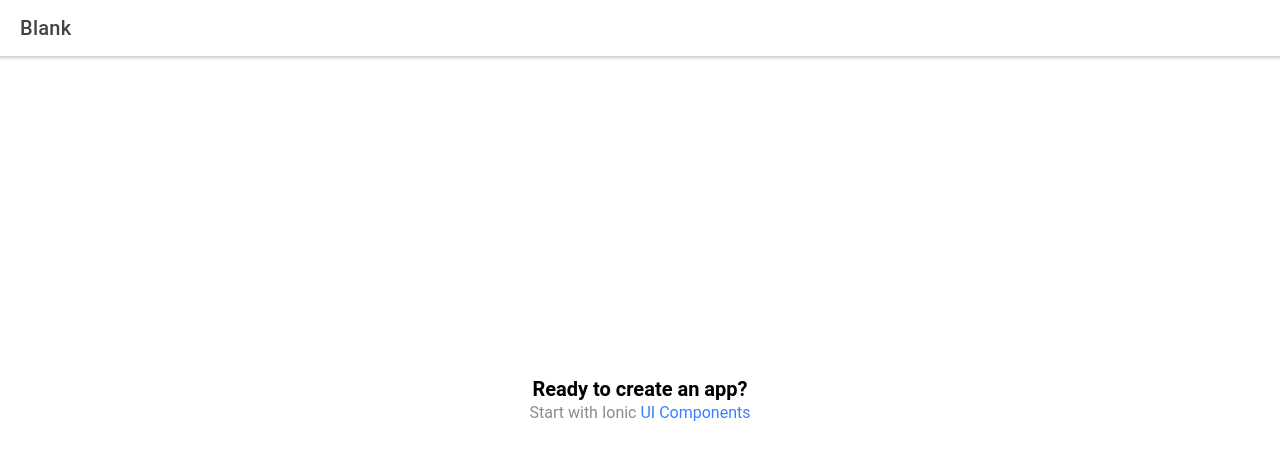
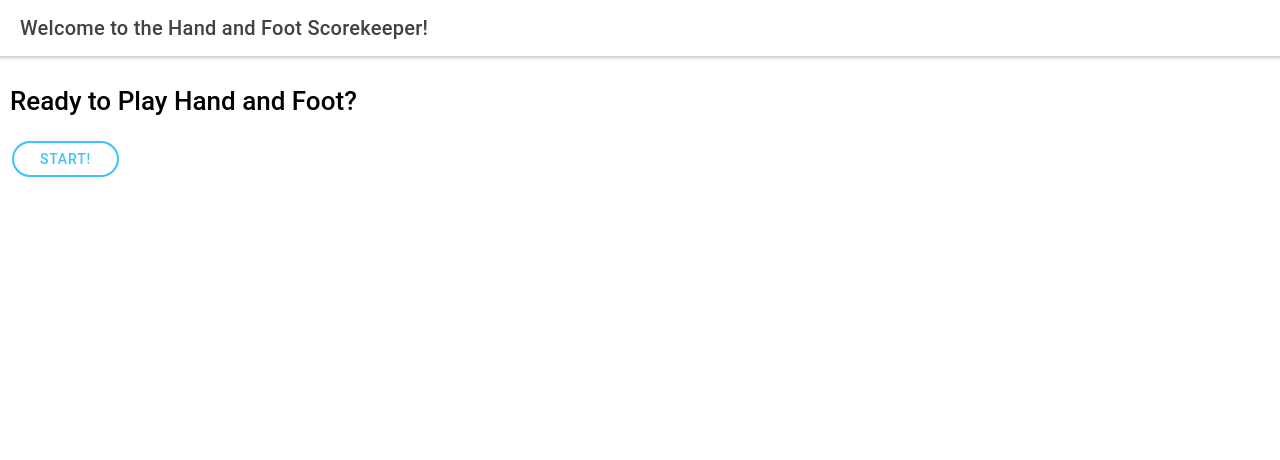
Before and after one commit to Poisonite/handAndFootScorekeeper, a React (Create React App) app in the folder hfScorekeeper/: page /home in a window 1280 px wide. Shown: the top 460 px of the page. Built offline with nearby package versions, Linux system fonts and the light colour scheme.

Commit message:
First 2 views completed
Still need to build team creation view and game play view with stats

```diff
--- a/hfScorekeeper/src/App.tsx
+++ b/hfScorekeeper/src/App.tsx
@@ -1,26 +1,26 @@
-import { Redirect, Route } from 'react-router-dom';
-import { IonApp, IonRouterOutlet } from '@ionic/react';
-import { IonReactRouter } from '@ionic/react-router';
-import Home from './pages/Home';
+import { Redirect, Route } from "react-router-dom";
+import { IonApp, IonRouterOutlet } from "@ionic/react";
+import { IonReactRouter } from "@ionic/react-router";
+import Home from "./pages/Home";
 
 /* Core CSS required for Ionic components to work properly */
-import '@ionic/react/css/core.css';
+import "@ionic/react/css/core.css";
 
 /* Basic CSS for apps built with Ionic */
-import '@ionic/react/css/normalize.css';
-import '@ionic/react/css/structure.css';
-import '@ionic/react/css/typography.css';
+import "@ionic/react/css/normalize.css";
+import "@ionic/react/css/structure.css";
+import "@ionic/react/css/typography.css";
 
 /* Optional CSS utils that can be commented out */
-import '@ionic/react/css/padding.css';
-import '@ionic/react/css/float-elements.css';
-import '@ionic/react/css/text-alignment.css';
-import '@ionic/react/css/text-transformation.css';
-import '@ionic/react/css/flex-utils.css';
-import '@ionic/react/css/display.css';
+import "@ionic/react/css/padding.css";
+import "@ionic/react/css/float-elements.css";
+import "@ionic/react/css/text-alignment.css";
+import "@ionic/react/css/text-transformation.css";
+import "@ionic/react/css/flex-utils.css";
+import "@ionic/react/css/display.css";
 
 /* Theme variables */
-import './theme/variables.css';
+import "./theme/variables.css";
 
 const App: React.FC = () => (
   <IonApp>
@@ -32,6 +32,9 @@ const App: React.FC = () => (
         <Route exact path="/">
           <Redirect to="/home" />
         </Route>
+        <Route>
+          <Redirect to="/home" />
+        </Route>
       </IonRouterOutlet>
     </IonReactRouter>
   </IonApp>
--- a/hfScorekeeper/src/components/ExploreContainer.css
+++ /dev/null
@@ -1,24 +0,0 @@
-.container {
-  text-align: center;
-  position: absolute;
-  left: 0;
-  right: 0;
-  top: 50%;
-  transform: translateY(-50%);
-}
-
-.container strong {
-  font-size: 20px;
-  line-height: 26px;
-}
-
-.container p {
-  font-size: 16px;
-  line-height: 22px;
-  color: #8c8c8c;
-  margin: 0;
-}
-
-.container a {
-  text-decoration: none;
-}
--- a/hfScorekeeper/src/components/ExploreContainer.tsx
+++ /dev/null
@@ -1,14 +0,0 @@
-import './ExploreContainer.css';
-
-interface ContainerProps { }
-
-const ExploreContainer: React.FC<ContainerProps> = () => {
-  return (
-    <div className="container">
-      <strong>Ready to create an app?</strong>
-      <p>Start with Ionic <a target="_blank" rel="noopener noreferrer" href="https://ionicframework.com/docs/components">UI Components</a></p>
-    </div>
-  );
-};
-
-export default ExploreContainer;
--- /dev/null
+++ b/hfScorekeeper/src/components/PlayView.tsx
@@ -0,0 +1,134 @@
+import {
+  IonButton,
+  IonCard,
+  IonCardHeader,
+  IonCardSubtitle,
+  IonCardTitle,
+  IonCardContent,
+  IonItem,
+  IonLabel,
+  IonInput,
+  IonText,
+  useIonAlert,
+} from "@ionic/react";
+import React, { useState } from "react";
+import { GameProps } from "../models/props";
+
+const PlayView = () => {
+  // Store Game Info
+  let gameProps = new GameProps();
+
+  // Ionic Alerts
+  const [present] = useIonAlert();
+
+  // Stateful value to track which view to show the user
+  let [playState, setPlayState] = useState<string>();
+
+  // Stateful Forms - state creation
+  let [players, setPlayers] = useState<number>();
+
+  // Stateful Forms - state updates
+  const playersChange = (event: any) => {
+    setPlayers(event.target.value);
+  };
+
+  // Player Count form submission handler
+  const createTeams = (event: React.FormEvent) => {
+    event.preventDefault(); // Stop page from refreshing etc
+
+    // Build out default template for the teams to be injected in next step
+    if (players && players >= 2 && players % 2 === 0) {
+      gameProps.playerCount = players;
+      gameProps.teamCount = players / 2;
+      for (let i = 0; i < gameProps.teamCount; i++) {
+        gameProps.teams.push({ name: "", score: 0, opener: 50, members: [] });
+      }
+      setPlayState("buildTeams"); // Move to the next step
+      return;
+    }
+
+    // Show alert if the data is bad
+    present({
+      header: `${players} Player(s) is Invalid`,
+      message: `Use even values greater than 2`,
+      buttons: ["Try Again"],
+    });
+    return;
+  };
+
+  if (playState === "start") {
+    return (
+      <div className="playView start">
+        <IonCard>
+          <IonCardHeader>
+            <IonCardTitle>Begin by answering some basic info!</IonCardTitle>
+          </IonCardHeader>
+          <IonCardContent>
+            <form onSubmit={createTeams}>
+              <IonItem>
+                <IonLabel position="floating">Total Number of Players</IonLabel>
+                <IonInput
+                  required
+                  type="number"
+                  min="2"
+                  name="players"
+                  id="players"
+                  value={players}
+                  onIonChange={playersChange}
+                ></IonInput>
+              </IonItem>
+
+              <IonButton type="submit">Confirm</IonButton>
+            </form>
+          </IonCardContent>
+        </IonCard>
+      </div>
+    );
+  }
+
+  if (playState === "buildTeams") {
+    return (
+      <div className="playView buildTeams">
+        <IonCard>
+          <IonCardHeader>
+            <IonCardSubtitle></IonCardSubtitle>
+            <IonCardTitle></IonCardTitle>
+          </IonCardHeader>
+          <IonCardContent>
+            <form onSubmit={createTeams}>
+              <IonItem>
+                <IonLabel position="floating">Total Number of Players</IonLabel>
+
+                <IonInput
+                  required
+                  type="number"
+                  min="2"
+                  name="players"
+                  id="players"
+                  value={players}
+                  onIonChange={playersChange}
+                ></IonInput>
+              </IonItem>
+              <IonButton type="submit">Confirm</IonButton>
+            </form>
+          </IonCardContent>
+        </IonCard>
+      </div>
+    );
+  }
+
+  return (
+    <div className="playView">
+      <IonButton
+        fill="outline"
+        shape="round"
+        color="secondary"
+        onClick={() => setPlayState("start")}
+      >
+        Start!
+      </IonButton>
+    </div>
+  );
+};
+
+export default PlayView;
--- /dev/null
+++ b/hfScorekeeper/src/models/props.tsx
@@ -0,0 +1,12 @@
+export class GameProps {
+  public playerCount!: number;
+  public teamCount!: number;
+  public teams: Array<TeamProps> = [];
+}
+
+class TeamProps {
+  public name!: string;
+  public score!: number;
+  public opener: number = 50;
+  public members!: Array<string>;
+}
--- a/hfScorekeeper/src/pages/Home.tsx
+++ b/hfScorekeeper/src/pages/Home.tsx
@@ -1,22 +1,38 @@
-import { IonContent, IonHeader, IonPage, IonTitle, IonToolbar } from '@ionic/react';
-import ExploreContainer from '../components/ExploreContainer';
-import './Home.css';
+import {
+  IonContent,
+  IonHeader,
+  IonPage,
+  IonTitle,
+  IonToolbar,
+  IonGrid,
+  IonRow,
+  IonCol,
+  IonText,
+} from "@ionic/react";
+import PlayView from "../components/PlayView";
+import "./Home.css";
 
 const Home: React.FC = () => {
   return (
-    <IonPage>
+    <IonPage className="home">
       <IonHeader>
         <IonToolbar>
-          <IonTitle>Blank</IonTitle>
+          <IonTitle>Welcome to the Hand and Foot Scorekeeper!</IonTitle>
         </IonToolbar>
       </IonHeader>
       <IonContent fullscreen>
-        <IonHeader collapse="condense">
-          <IonToolbar>
-            <IonTitle size="large">Blank</IonTitle>
-          </IonToolbar>
-        </IonHeader>
-        <ExploreContainer />
+        <IonGrid justify-content-center>
+          <IonRow>
+            <IonCol size="12">
+              <IonText>
+                <h1>Ready to Play Hand and Foot?</h1>
+              </IonText>
+            </IonCol>
+            <IonCol size="12">
+              <PlayView />
+            </IonCol>
+          </IonRow>
+        </IonGrid>
       </IonContent>
     </IonPage>
   );
```
